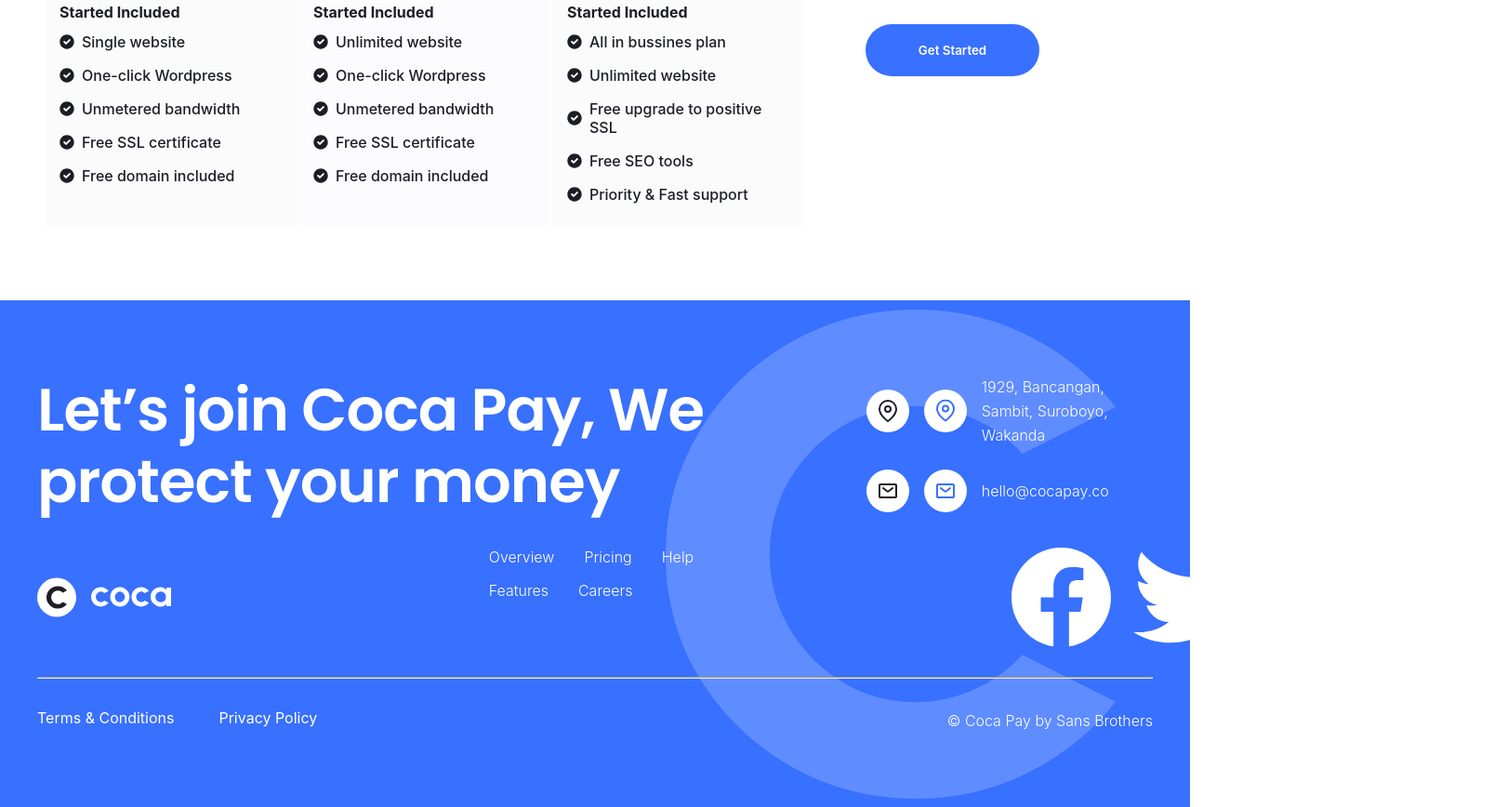
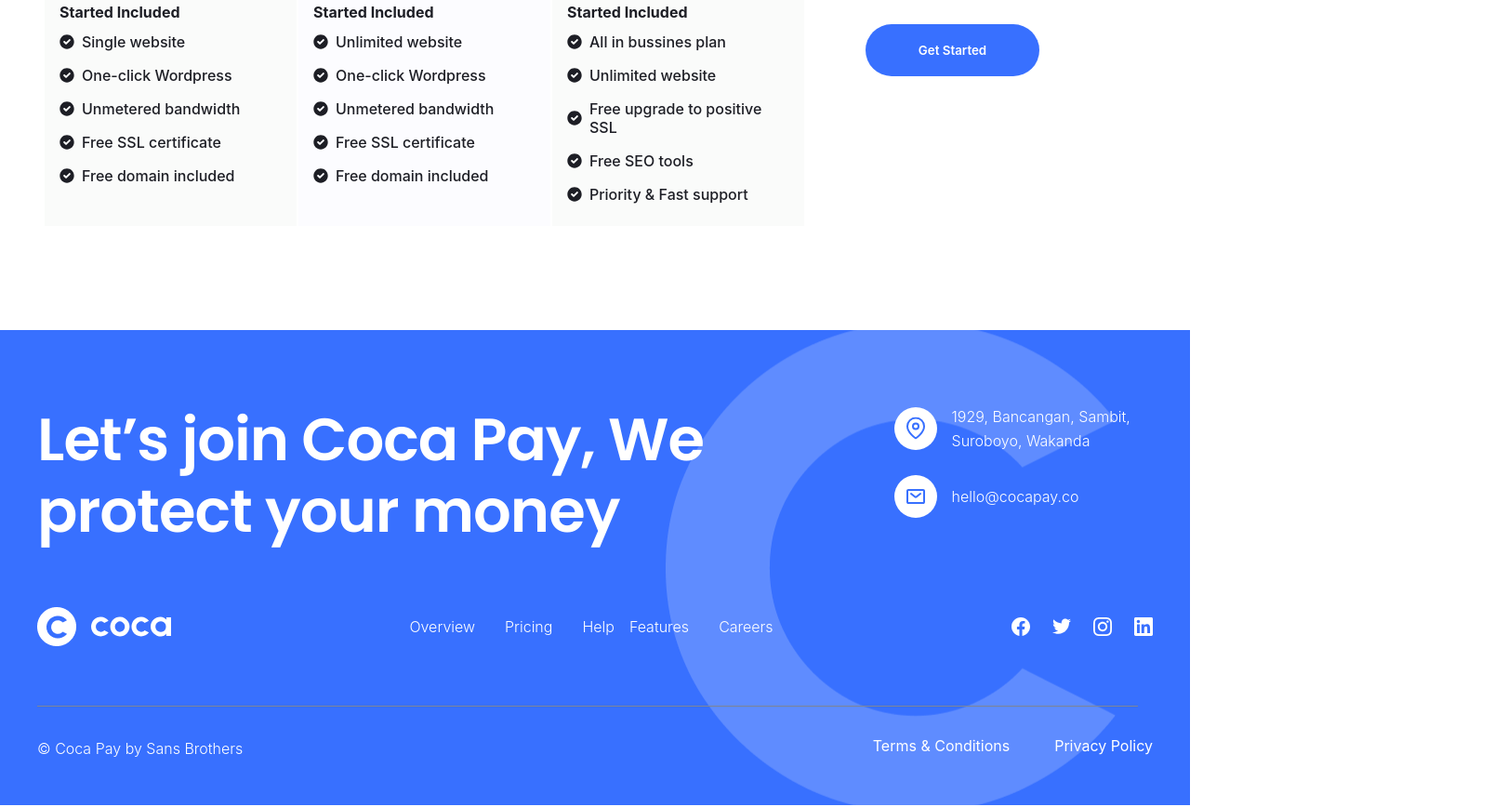
Before and after one commit to kauaafeelix/Event-Conference, a plain HTML site: page index.html in a window 1280 px wide. Shown: the part 6032-6900 px from the top of the page at 93% size, 1607 px wide, since content can reach past the window. Drawn offline with Linux system fonts and the light colour scheme; a web font is replaced by a local one.

Commit message:
style: finzaliza estilizacao do footer e da atividade

```diff
--- a/style.css
+++ b/style.css
@@ -923,6 +923,13 @@ section{
     font-weight: 300;
 }
 
+.footer .container .localizacao-email #ponto-localizacao-desk{
+    display: none;
+}
+
+.footer .container .localizacao-email #caixa-email-desk{
+    display: none;
+}
 
 .footer .container #logo{
     display: flex;
@@ -957,6 +964,10 @@ section{
 .footer .container .footer-social p{
     font-size: 16px;
     font-weight: 300;
+}
+
+.footer .container hr{
+    display: none;
 }
 
 .footer .container .footer-social .linha2{
@@ -1922,8 +1933,8 @@ section{
     .footer{
         display: flex;
         flex-direction: column;
-        padding: 5rem 0rem;
-        margin: 0 !important;
+        padding: 5rem 0rem 3rem;
+        margin: 2rem 0rem 0rem 0rem;
         background-image: url(images/c.png);
         background-position: 90%;
         background-repeat: no-repeat;
@@ -1937,18 +1948,73 @@ section{
     .footer .container .titulo-localizacao-email{
         display: flex;
         flex-direction: row;
-    }
+        width: 100%;
+    }
+
+
+    .footer .container .titulo-localizacao-email #ponto-localizacao-mob{
+        display: none;
+    }
+
+    .footer .container .titulo-localizacao-email #ponto-localizacao-desk{
+        display: block;
+    }
+
+    .footer .container .titulo-localizacao-email #caixa-email-desk{
+        display: block;
+    }
+
+    .footer .container .titulo-localizacao-email #caixa-email-mob{
+        display: none;
+    }
+
+
     .footer .container .titulo-localizacao-email .titulo h2{
         font-size: 64px;
         line-height: 120%;
         letter-spacing: -1px;
         font-family: var(--fonte-poppins);
+        width: 85%;
     }
 
     .footer .container .footer-social{
         display: flex;
         flex-direction: row;
         justify-content: space-between;
+        align-items: center;
+    }
+
+    .footer .container .footer-social #logo #logo-preto{
+        display: none;
+    }
+
+    .footer .container .footer-social #logo #logo-branco-desktop{
+        display: block;
+        order: -1;
+    }
+
+    .footer .container .footer-social .footer-social-icons{
+        display: flex;
+        flex-direction: row;
+    }
+
+    .footer .container .footer-social .linhas{
+        display: flex;
+        flex-direction: row;
+    }
+
+    .footer .container .footer-social .footer-social-icons img{
+        width: 20px;
+        height: 20px;
+    }
+
+    .footer .container hr{
+        display: flex;
+        flex-direction: row;
+        background-color: #7E8492;
+        border: 0;
+        height: 1px;
+        margin-right: 1rem;
     }
 
     .footer .container .direitos hr{
@@ -1961,4 +2027,8 @@ section{
         justify-content: space-between !important;
     }
 
-}
+    .footer .container .direitos .termos{
+        order: 1;
+    }
+
+}
```
